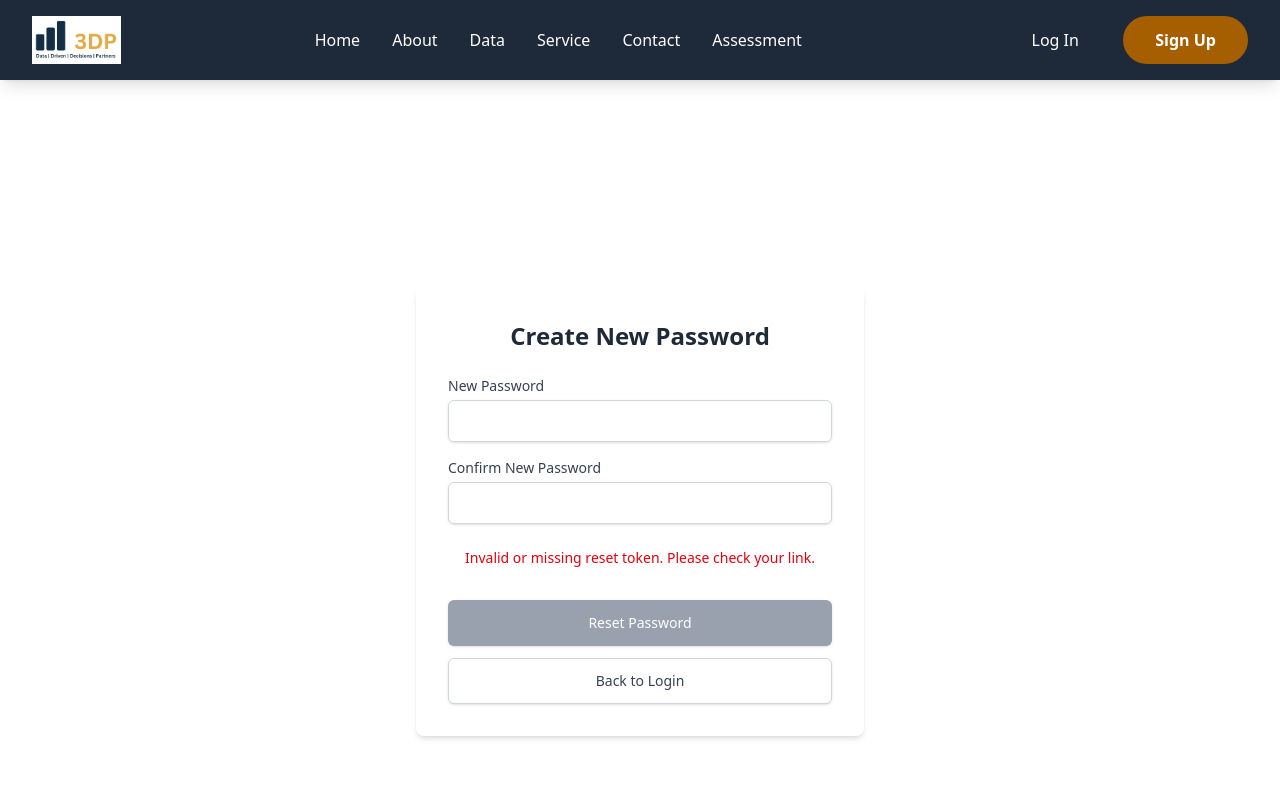
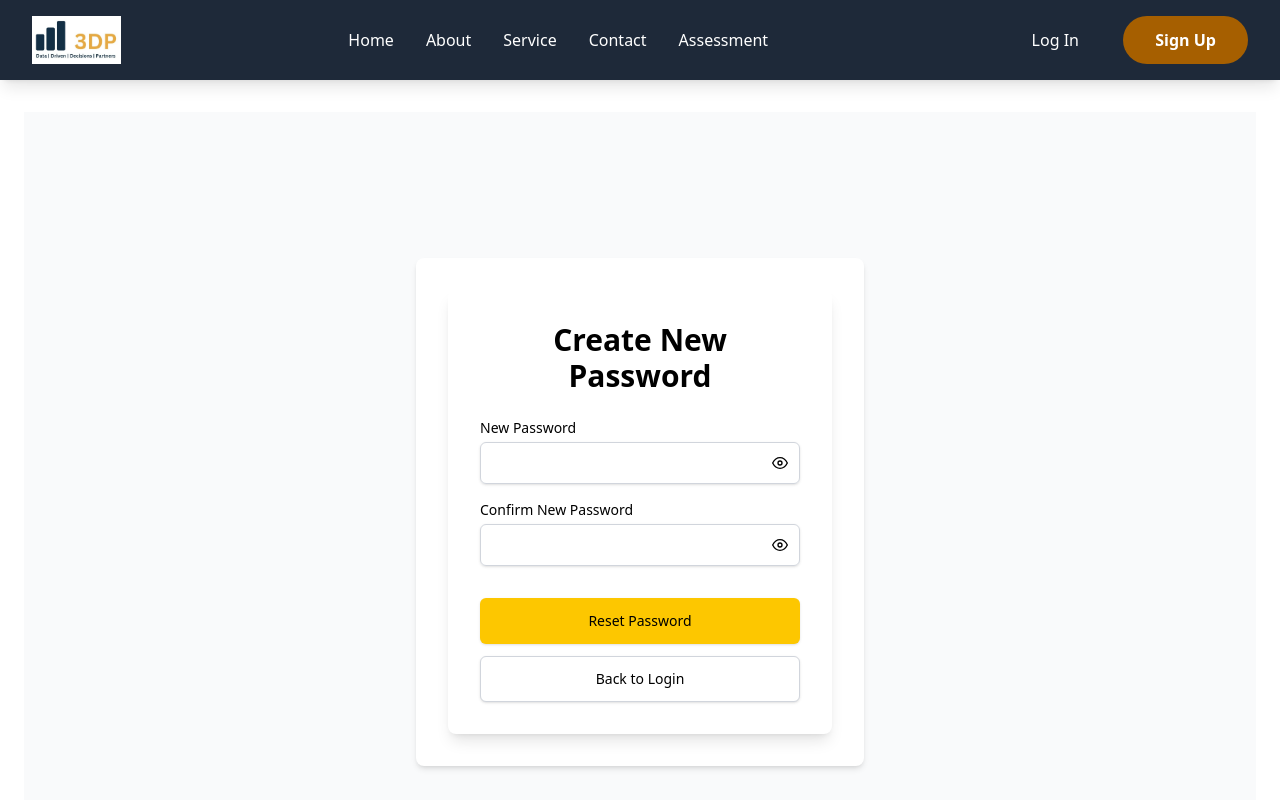
Before and after one commit to Niyonagize6369/3DP-website, a Next.js app: page /reset-password in a window 1280 px wide. Shown: the top 800 px of the page. Built offline with nearby package versions, Linux system fonts and the light colour scheme.

Commit message:
data page is hided

```diff
--- a/app/components/DataStand.tsx
+++ b/app/components/DataStand.tsx
@@ -46,7 +46,7 @@ const DataStand = () => {
 
                 <Link
                   href="/contact"
-                  className="mt-auto text-center bg-yellow-700 text-white border-2 border-gray-800  font-bold py-2 px-6 rounded-lg  hover:bg-yellow-500 hover:text-white transition-colors duration-300"
+                  className="mt-auto text-center bg-yellow-700 text-white border-2   font-bold py-2 px-6 rounded-lg  hover:bg-yellow-500 hover:text-white transition-colors duration-300"
                 >
                   {card.buttonText}
                 </Link>
--- a/app/components/Footer.tsx
+++ b/app/components/Footer.tsx
@@ -7,7 +7,7 @@ const footerLinks = [
   { href: "/", label: "Home" },
   // { href: "/about", label: "About Us" },
   // { href: "/services", label: "Our Services" },
-  { href: "/data", label: "Data Insights" },
+  // { href: "/data", label: "Data Insights" },
   { href: "/contact", label: "Contact" },
 ];
 
--- a/app/components/Navbar.tsx
+++ b/app/components/Navbar.tsx
@@ -9,7 +9,7 @@ import { Menu, X } from "lucide-react";
 const navLinks = [
   { href: "/", label: "Home" },
   { href: "/about", label: "About" },
-  { href: "/data", label: "Data" },
+  // { href: "/data", label: "Data" },
   { href: "/service", label: "Service" },
   { href: "/contact", label: "Contact" },
   { href: "/data-maturity-assessment", label: "Assessment" },
--- a/app/components/ResetPasswordForm.tsx
+++ b/app/components/ResetPasswordForm.tsx
@@ -1,15 +1,59 @@
 "use client";
 
 import { useSearchParams } from "next/navigation";
-import { useEffect, useState } from "react";
+import { useEffect, useState, useMemo } from "react";
 import Link from "next/link";
 import { motion, AnimatePresence } from "framer-motion";
-import { FaCheckCircle } from "react-icons/fa";
+import { FaCheckCircle, FaExclamationCircle } from "react-icons/fa";
+import { FiEye, FiEyeOff } from "react-icons/fi";
 
 const containerVariants = {
   hidden: { opacity: 0, y: 20 },
   visible: { opacity: 1, y: 0, transition: { duration: 0.5 } },
   exit: { opacity: 0, y: -20, transition: { duration: 0.3 } },
+};
+
+const PasswordStrengthIndicator = ({ password }: { password: any }) => {
+  const strength = useMemo(() => {
+    let score = 0;
+    if (password.length > 8) score++;
+    if (/[A-Z]/.test(password)) score++;
+    if (/[0-9]/.test(password)) score++;
+    if (/[^A-Za-z0-9]/.test(password)) score++;
+    return score;
+  }, [password]);
+
+  const strengthLabel = ["", "Weak", "Fair", "Good", "Strong"][strength];
+  const strengthColor =
+    strength === 1
+      ? "bg-red-500"
+      : strength === 2
+      ? "bg-yellow-500"
+      : strength === 3
+      ? "bg-blue-500"
+      : strength > 3
+      ? "bg-green-500"
+      : "bg-gray-200";
+
+  return (
+    <div className="w-full mt-2">
+      <div className="flex justify-between items-center mb-1">
+        <span className="text-xs font-medium text-black">
+          Password Strength
+        </span>
+        <span className="text-xs font-bold text-gray-800">{strengthLabel}</span>
+      </div>
+      <div className="w-full bg-gray-200 rounded-full h-2">
+        <motion.div
+          className={`h-2 rounded-full ${strengthColor}`}
+          style={{ width: `${(strength / 4) * 100}%` }}
+          initial={{ width: 0 }}
+          animate={{ width: `${(strength / 4) * 100}%` }}
+          transition={{ duration: 0.5 }}
+        ></motion.div>
+      </div>
+    </div>
+  );
 };
 
 const ResetPasswordForm = () => {
@@ -18,20 +62,21 @@ const ResetPasswordForm = () => {
 
   const [password, setPassword] = useState("");
   const [confirmPassword, setConfirmPassword] = useState("");
+  const [showPassword, setShowPassword] = useState(false);
+  const [showConfirmPassword, setShowConfirmPassword] = useState(false);
 
   const [isLoading, setIsLoading] = useState(false);
   const [isSubmitted, setIsSubmitted] = useState(false);
   const [error, setError] = useState("");
 
-  useEffect(() => {
-    if (!token) {
-      setError("Invalid or missing reset token. Please check your link.");
-    }
-  }, [token]);
+  // useEffect(() => {
+  //   if (!token) {
+  //     setError("Invalid or missing reset token. Please check your link.");
+  //   }
+  // }, [token]);
 
-  const handleSubmit = async (e: { preventDefault: () => void }) => {
+  const handleSubmit = async (e: React.FormEvent) => {
     e.preventDefault();
-
     setError("");
 
     if (password !== confirmPassword) {
@@ -44,10 +89,8 @@ const ResetPasswordForm = () => {
       return;
     }
 
-    if (isLoading || !password || !confirmPassword || !!error) return;
-
     setIsLoading(true);
-
+    // Simulate API call
     console.log("Resetting password with token:", token);
     await new Promise((resolve) => setTimeout(resolve, 1500));
 
@@ -55,8 +98,15 @@ const ResetPasswordForm = () => {
     setIsSubmitted(true);
   };
 
+  const isButtonDisabled =
+    isLoading ||
+    !password ||
+    !confirmPassword ||
+    !!error ||
+    password !== confirmPassword;
+
   return (
-    <div className="w-full">
+    <div className="w-full max-w-md mx-auto">
       <AnimatePresence mode="wait">
         {isSubmitted ? (
           <motion.div
@@ -65,18 +115,16 @@ const ResetPasswordForm = () => {
             initial="hidden"
             animate="visible"
             exit="exit"
-            className="text-center space-y-6"
+            className="text-center space-y-6 p-8 bg-white rounded-lg shadow-lg"
           >
-            <FaCheckCircle className="mx-auto text-5xl text-green-500" />
-            <h2 className="text-2xl font-bold text-gray-800">
-              Password Reset!
-            </h2>
-            <p className="text-gray-600">
+            <FaCheckCircle className="mx-auto text-6xl text-green-500" />
+            <h2 className="text-3xl font-bold text-black">Password Reset!</h2>
+            <p className="text-black">
               Your password has been successfully updated.
             </p>
             <Link
               href="/login"
-              className="inline-block w-full justify-center py-3 px-4 border border-transparent rounded-md shadow-sm text-sm font-medium text-white bg-gray-800 hover:bg-gray-700 focus:outline-none focus:ring-2 focus:ring-offset-2 focus:ring-gray-600 transition-colors duration-300"
+              className="inline-block w-full justify-center py-3 px-4 border border-transparent rounded-md shadow-sm text-sm font-medium text-white bg-yellow-700 hover:bg-yellow-500 focus:outline-none focus:ring-2 focus:ring-offset-2 focus:ring-gray-600 transition-colors duration-300"
             >
               Back to Login
             </Link>
@@ -88,66 +136,85 @@ const ResetPasswordForm = () => {
             initial="hidden"
             animate="visible"
             exit="exit"
+            className="p-8 bg-white rounded-lg shadow-lg"
           >
             <form onSubmit={handleSubmit} className="space-y-6">
-              <h2 className="text-2xl font-bold text-center text-gray-800">
+              <h2 className="text-3xl font-bold text-center text-black">
                 Create New Password
               </h2>
               <div className="space-y-4">
-                <div>
+                <div className="relative">
                   <label
                     htmlFor="password"
-                    className="block text-sm font-medium text-gray-700"
+                    className="block text-sm font-medium text-black"
                   >
                     New Password
                   </label>
                   <input
-                    type="password"
+                    type={showPassword ? "text" : "password"}
                     id="password"
                     value={password}
                     onChange={(e) => setPassword(e.target.value)}
                     className="mt-1 block w-full px-3 py-2 border border-gray-300 rounded-md shadow-sm placeholder-gray-400 focus:outline-none focus:ring-gray-500 focus:border-gray-500 transition-colors duration-300"
                     required
                   />
+                  <button
+                    type="button"
+                    onClick={() => setShowPassword(!showPassword)}
+                    className="absolute inset-y-0 right-0 top-6 pr-3 flex items-center text-black hover:text-yellow-500"
+                  >
+                    {showPassword ? <FiEyeOff /> : <FiEye />}
+                  </button>
                 </div>
+                {password && <PasswordStrengthIndicator password={password} />}
 
-                <div>
+                <div className="relative">
                   <label
                     htmlFor="confirmPassword"
-                    className="block text-sm font-medium text-gray-700"
+                    className="block text-sm font-medium text-black"
                   >
                     Confirm New Password
                   </label>
                   <input
-                    type="password"
+                    type={showConfirmPassword ? "text" : "password"}
                     id="confirmPassword"
                     value={confirmPassword}
                     onChange={(e) => setConfirmPassword(e.target.value)}
                     className="mt-1 block w-full px-3 py-2 border border-gray-300 rounded-md shadow-sm placeholder-gray-400 focus:outline-none focus:ring-gray-500 focus:border-gray-500 transition-colors duration-300"
                     required
                   />
+                  <button
+                    type="button"
+                    onClick={() => setShowConfirmPassword(!showConfirmPassword)}
+                    className="absolute inset-y-0 right-0 top-6 pr-3 flex items-center text-black hover:text-yellow-500"
+                  >
+                    {showConfirmPassword ? <FiEyeOff /> : <FiEye />}
+                  </button>
                 </div>
               </div>
 
               {error && (
-                <p className="text-sm text-center text-red-600 font-medium">
+                <motion.p
+                  initial={{ opacity: 0, y: -10 }}
+                  animate={{ opacity: 1, y: 0 }}
+                  className="flex items-center justify-center gap-2 text-sm text-red-600 font-medium"
+                >
+                  <FaExclamationCircle />
                   {error}
-                </p>
+                </motion.p>
               )}
 
               <div className="space-y-3 pt-2">
                 <button
                   type="submit"
-                  disabled={
-                    isLoading || !!error || !password || !confirmPassword
-                  }
-                  className="w-full flex justify-center py-3 px-4 border border-transparent rounded-md shadow-sm text-sm font-medium text-white bg-gray-800 hover:bg-gray-900 disabled:bg-gray-400 disabled:cursor-not-allowed focus:outline-none focus:ring-2 focus:ring-offset-2 focus:ring-gray-500 transition-all duration-300"
+                  disabled={isButtonDisabled}
+                  className="w-full flex justify-center py-3 px-4 border border-transparent rounded-md shadow-sm text-sm font-medium text-black bg-yellow-700 hover:bg-yellow-500 disabled:bg-yellow-400 disabled:cursor-not-allowed focus:outline-none focus:ring-2 focus:ring-offset-2 focus:ring-yellow-500 transition-all duration-300"
                 >
                   {isLoading ? "Resetting..." : "Reset Password"}
                 </button>
                 <Link
                   href="/login"
-                  className="w-full flex justify-center py-3 px-4 border border-gray-300 rounded-md shadow-sm text-sm font-medium text-gray-700 bg-white hover:bg-gray-50 focus:outline-none focus:ring-2 focus:ring-offset-2 focus:ring-gray-500 transition-all duration-300"
+                  className="w-full flex justify-center py-3 px-4 border border-gray-300 rounded-md shadow-sm text-sm font-medium text-black bg-white hover:bg-yellow-500 focus:outline-none focus:ring-2 focus:ring-offset-2 focus:ring-gray-500 transition-all duration-300"
                 >
                   Back to Login
                 </Link>
--- a/app/reset-password/page.tsx
+++ b/app/reset-password/page.tsx
@@ -7,7 +7,7 @@ const Loading = () => {
 
 const ResetPasswordPage = () => {
   return (
-    <div className="min-h-screen flex items-center justify-center bg-white">
+    <div className="min-h-screen flex items-center justify-center bg-gray-50">
       <div className="max-w-md w-full bg-white p-8 rounded-lg shadow-md">
         <Suspense fallback={<Loading />}>
           <ResetPasswordForm />
```
